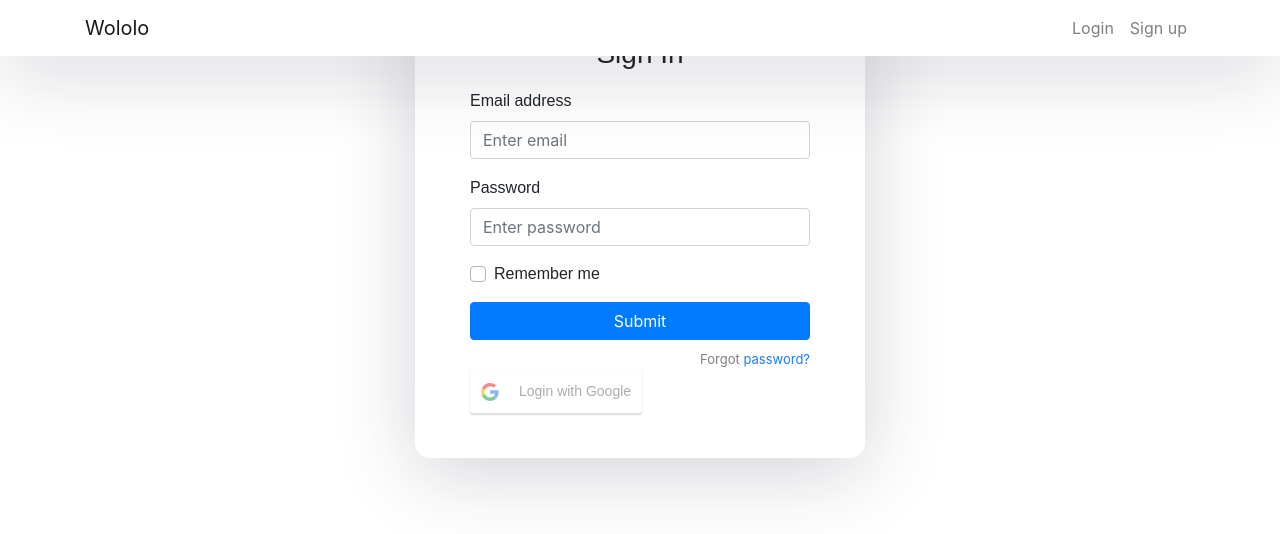
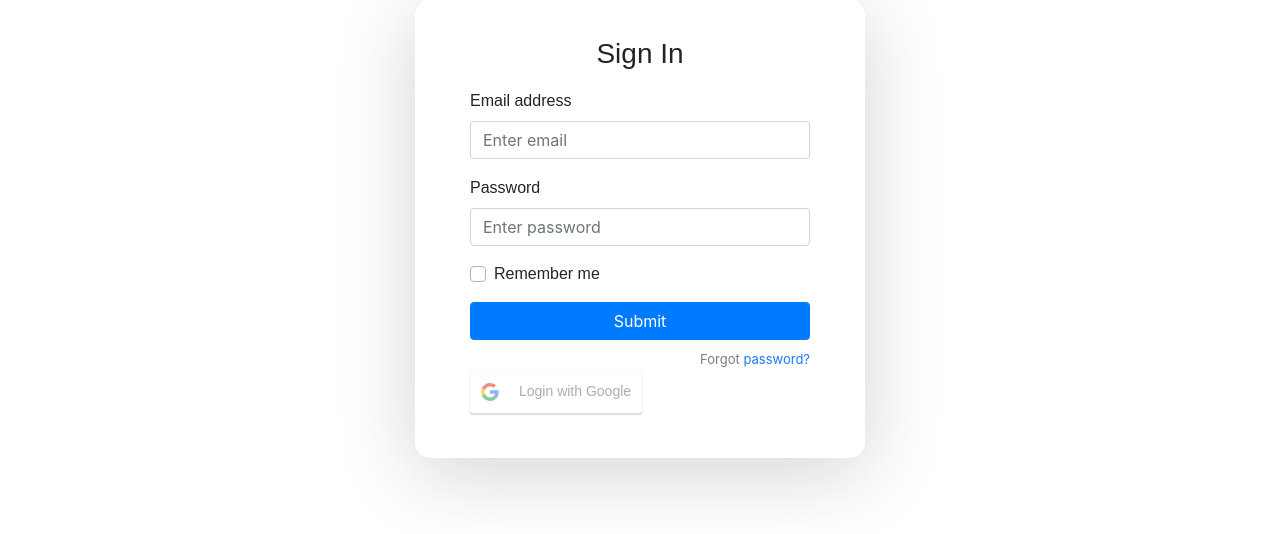
Before and after one commit to facuhump2409/Wololo-Frontend, a React (Create React App) app: page /sign-up in a window 1280 px wide. Shown: the top 534 px of the page. Built offline with nearby package versions, Linux system fonts and the light colour scheme.

Commit message:
sign in bastante avanzado falta agregarle boton de sign up y ver de agregar el navbar arriba

```diff
--- a/src/app/App.js
+++ b/src/app/App.js
@@ -8,7 +8,7 @@ import '../css/index.css'
 function App() {
   return (
     <div>
-      <Routes />
+      <Routes/>
     </div>
   );
 }
--- a/src/app/components/Routes/index.js
+++ b/src/app/components/Routes/index.js
@@ -9,7 +9,7 @@ import Header from '../Header'
 function RoutesContainer() {
   return (
   <Router>
-    <Header/>
+    <div className="App">
     <div className="auth-wrapper">
         <div className="auth-inner">
           <Switch>
@@ -19,6 +19,8 @@ function RoutesContainer() {
           </Switch>
         </div>
     </div>
+
+    </div>
   </Router>
   );
 }
```
